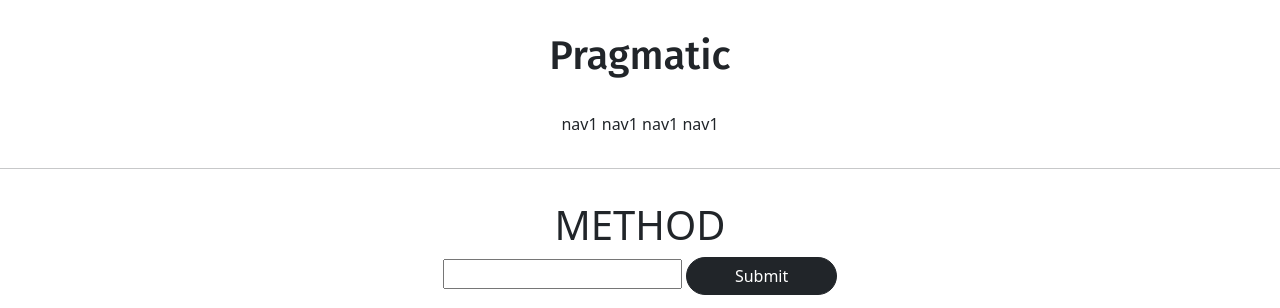
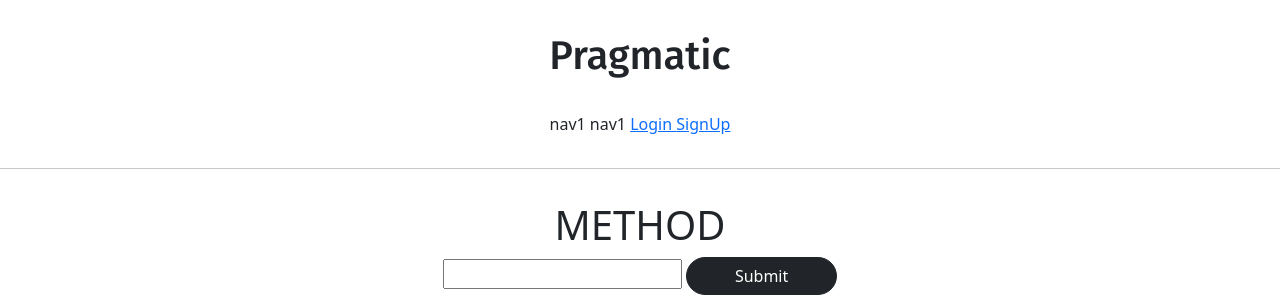
Before and after one commit to lauren0914/web1, a Django app: template accountapp/templates/accountapp/hello_world.html in a window 1280 px wide. Shown: the top 308 px of the page. Run offline with Django 3.2, Linux system fonts and the light colour scheme; the template is opened without the code that fills it, so the values that code supplies are empty.

Commit message:
7/14 2ban class commit 3

```diff
--- a/templates/header.html
+++ b/templates/header.html
@@ -6,7 +6,25 @@
     <div class="pragmatic_header_button">
         <span>nav1</span>
         <span>nav1</span>
-        <span>nav1</span>
-        <span>nav1</span>
+{#        user 는 장고 어디서는 불러올 수 있는 객체임. 기본적으로 저 메소드가 달려있는데. 저걸 기반으로 해서 이 user가 로그인 했는지 안 했는지를 판단할 수 있음 #}
+        {% if not user.is_authenticated %}
+        <span>
+            <a href="{% url 'accountapp:login' %}">
+                Login
+            </a>
+        </span>
+        <span>
+            <a href="{% url 'accountapp:create' %}">
+                SignUp
+            </a>
+        </span>
+{#            로그인이 된 상태이면 로그아웃 페이지 보여주기#}
+        {% else %}
+        <span>
+            <a href="{% url 'accountapp:logout' %}">
+                Logout
+            </a>
+        </span>
+        {% endif %}
     </div>
 </div>
```
